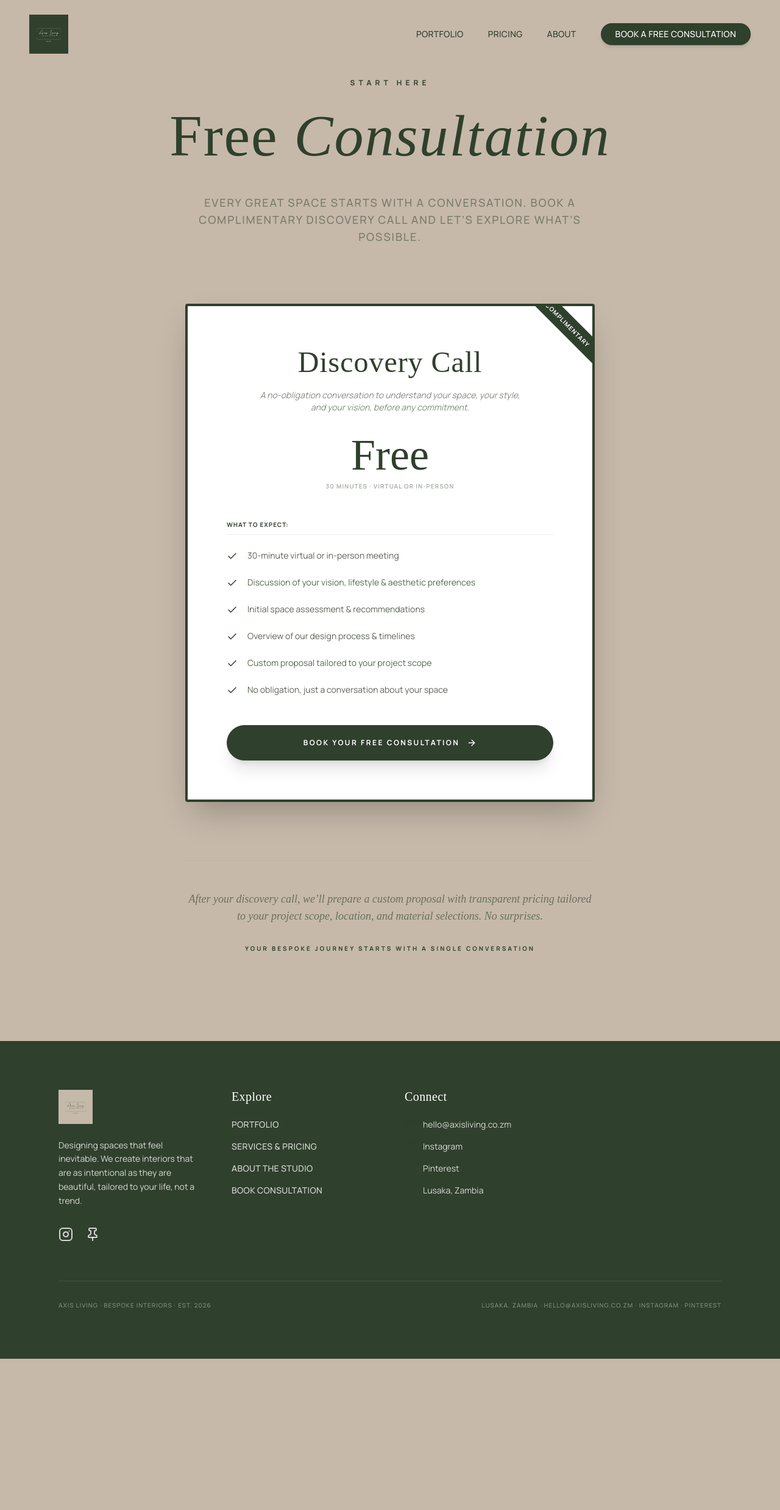
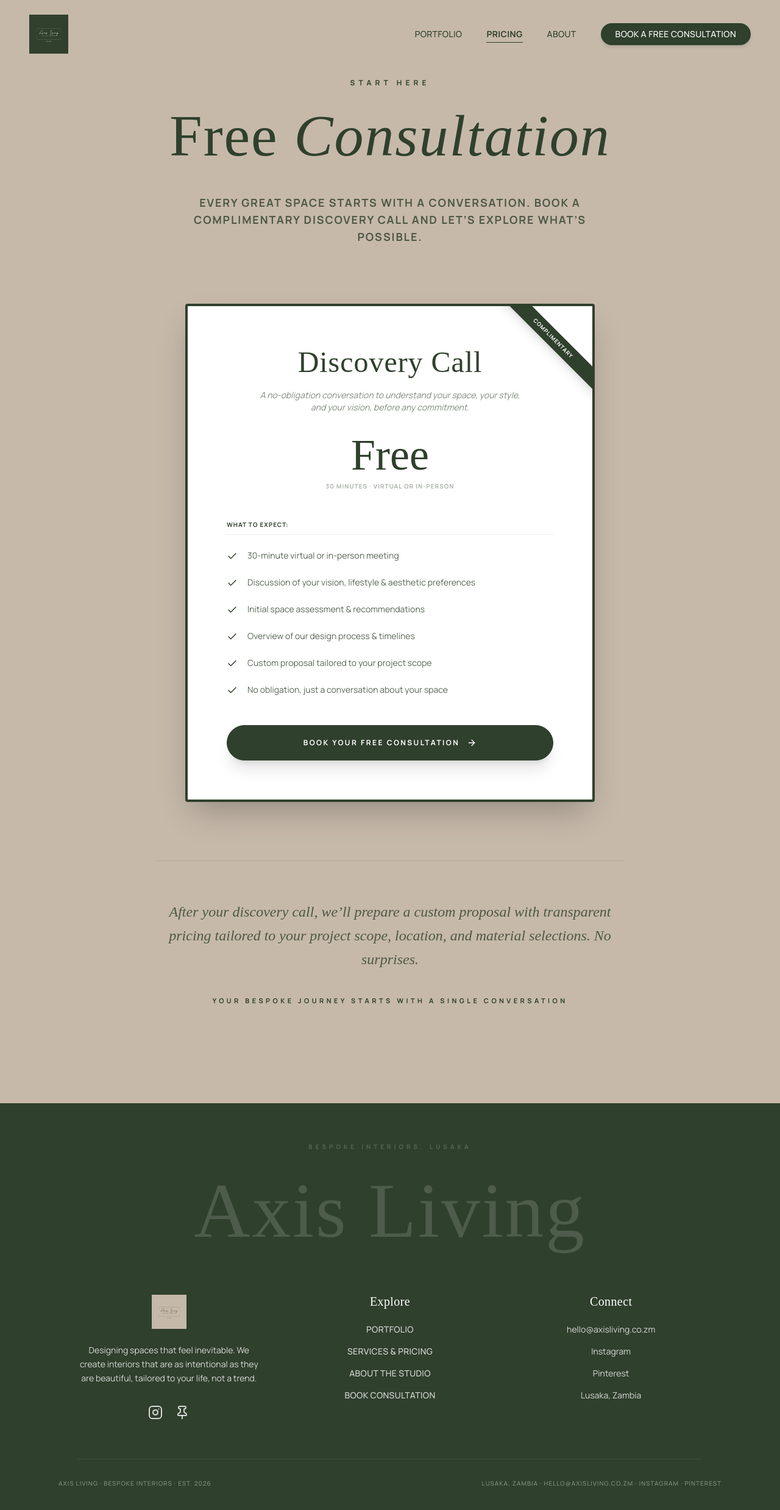
Before and after one commit to Ama-Dziedzom/Client-Management-Portal_Axis-Living, a Next.js app: page /pricing in a window 1280 px wide. Shown: the top 2476 px of the page at 61% size. Before the commit the page ends 2228 px from the top, so only its background shows below. Built offline with nearby package versions, Linux system fonts and the light colour scheme; a web font is replaced by a local one.

Commit message:
feat: Set up initial website architecture including main pages, navigation, and an animated homepage.

```diff
--- a/src/app/about/AboutClient.tsx
+++ b/src/app/about/AboutClient.tsx
@@ -68,11 +68,12 @@
                         priority
                     />
                 </motion.div>
-                <div className="relative z-10 text-center text-white px-6">
+                <div className="absolute inset-0 bg-black/40 z-10" />
+                <div className="relative z-20 text-center text-white px-6">
                     <motion.p
                         initial={{ opacity: 0, letterSpacing: "0.2em" }}
                         animate={{ opacity: 1, letterSpacing: "0.5em" }}
-                        className="text-accent text-xs font-bold uppercase mb-4"
+                        className="text-white text-xs font-bold uppercase mb-4 opacity-90"
                     >
                         The Studio
                     </motion.p>
@@ -83,7 +84,7 @@
                     >
                         Our Philosophy
                     </motion.h1>
-                    <p className="max-w-2xl mx-auto text-white/50 text-sm tracking-widest uppercase font-medium">
+                    <p className="max-w-2xl mx-auto text-white/90 text-sm tracking-[0.5em] uppercase font-bold">
                         Good design isn&apos;t decorating. It&apos;s problem-solving with beauty.
                     </p>
                 </div>
@@ -159,7 +160,7 @@
                         viewport={{ once: true, margin: "-100px" }}
                         className="mb-24 text-center"
                     >
-                        <span className="text-white/50 text-xs font-bold uppercase tracking-[0.4em] mb-4 block">The Journey</span>
+                        <span className="text-white/70 text-xs font-bold uppercase tracking-[0.4em] mb-4 block">The Journey</span>
                         <h2 className="text-white text-5xl md:text-8xl font-heading mb-12 font-light leading-[1.2] tracking-wide">My Process</h2>
                     </motion.header>
 
@@ -178,7 +179,7 @@
                             >
                                 <span className="text-white/30 text-4xl font-heading mb-8 italic group-hover:text-white/70 transition-all">{proc.step}</span>
                                 <h3 className="text-white text-2xl font-heading mb-6 group-hover:text-white/60 transition-colors">{proc.title}</h3>
-                                <p className="text-sm font-body leading-relaxed text-white/50">
+                                <p className="text-sm font-body leading-relaxed text-white/70">
                                     {proc.description}
                                 </p>
                             </motion.div>
--- a/src/app/booking/page.tsx
+++ b/src/app/booking/page.tsx
@@ -738,7 +738,7 @@
                 {/* Email fallback */}
                 <div className="mt-24 text-center opacity-40 hover:opacity-100 transition-opacity">
                     <p className="text-xs font-bold uppercase tracking-widest flex items-center gap-3 justify-center mb-6">
-                        <Mail size={16} /> or reach out directly: hello@axisliving.co.zm
+                        <Mail size={16} /> or reach out directly: <a href="mailto:hello@axisliving.co.zm" className="text-accent hover:underline">hello@axisliving.co.zm</a>
                     </p>
                 </div>
             </div>
--- a/src/app/layout.tsx
+++ b/src/app/layout.tsx
@@ -30,9 +30,9 @@
 }) {
     return (
         <html lang="en" className={`${manrope.variable} scroll-smooth`}>
-            <body className="bg-background text-foreground antialiased min-h-screen flex flex-col">
+            <body className="bg-background text-foreground antialiased min-h-screen">
                 <Navbar />
-                <main className="flex-grow">
+                <main>
                     {children}
                 </main>
                 <Footer />
--- a/src/app/page.tsx
+++ b/src/app/page.tsx
@@ -61,7 +61,7 @@
     }
 
     return (
-        <div className="flex flex-col">
+        <div className="bg-background">
             {/* Hero Section */}
             <section ref={setHeroElement} className="relative h-screen min-h-[700px] flex items-center justify-center overflow-hidden">
                 <motion.div style={{ y }} className="absolute inset-0 z-0">
--- a/src/app/pricing/page.tsx
+++ b/src/app/pricing/page.tsx
@@ -32,7 +32,7 @@
                     >
                         Free <span className="italic font-light">Consultation</span>
                     </motion.h1>
-                    <p className="text-foreground/50 text-lg uppercase tracking-widest max-w-2xl mx-auto font-medium">
+                    <p className="text-foreground/80 text-lg uppercase tracking-widest max-w-2xl mx-auto font-bold">
                         Every great space starts with a conversation. Book a complimentary discovery call and let&rsquo;s explore what&rsquo;s possible.
                     </p>
                 </header>
@@ -44,7 +44,7 @@
                         viewport={{ once: true }}
                         className="relative bg-white p-12 lg:p-16 border-4 border-accent rounded-sm shadow-2xl overflow-hidden"
                     >
-                        <div className="absolute top-0 right-0 bg-accent text-white px-8 py-2 text-[10px] font-bold tracking-widest uppercase rotate-45 translate-x-[25%] translate-y-[50%]">
+                        <div className="absolute top-10 -right-16 bg-accent text-white py-1.5 w-64 text-[9px] font-bold tracking-widest uppercase rotate-45 flex items-center justify-center shadow-lg">
                             Complimentary
                         </div>
 
@@ -82,12 +82,12 @@
                     initial={{ opacity: 0 }}
                     whileInView={{ opacity: 1 }}
                     viewport={{ once: true }}
-                    className="mt-24 text-center max-w-2xl mx-auto py-12 border-t border-foreground/5"
+                    className="mt-24 text-center max-w-3xl mx-auto py-16 border-t border-foreground/10"
                 >
-                    <p className="text-foreground/60 text-lg italic font-heading mb-8">
+                    <p className="text-foreground/80 text-xl md:text-2xl italic font-heading mb-10 leading-relaxed">
                         After your discovery call, we&rsquo;ll prepare a custom proposal with transparent pricing tailored to your project scope, location, and material selections. No surprises.
                     </p>
-                    <p className="text-[10px] uppercase tracking-[0.3em] font-bold">
+                    <p className="text-[11px] uppercase tracking-[0.4em] font-bold text-accent">
                         Your bespoke journey starts with a single conversation
                     </p>
                 </motion.div>
--- a/src/components/Navigation/Footer.tsx
+++ b/src/components/Navigation/Footer.tsx
@@ -4,9 +4,18 @@
 
 const Footer = () => {
     return (
-        <footer className="bg-foreground text-white/80 py-20 px-6 lg:px-24">
-            <div className="max-w-7xl mx-auto grid grid-cols-1 md:grid-cols-4 gap-12 border-b border-white/10 pb-16">
-                <div className="col-span-1 md:col-span-1">
+        <footer className="relative z-10 bg-foreground text-white/80 min-h-[70vh] flex flex-col px-6 lg:px-24 pb-12">
+            {/* Brand Statement */}
+            <div className="flex-1 flex flex-col items-center justify-center py-16 text-center">
+                <span className="text-white/20 text-[10px] uppercase tracking-[0.5em] font-bold mb-6 block">Bespoke Interiors, Lusaka</span>
+                <h3 className="text-6xl md:text-9xl font-heading text-white/[0.15] tracking-wide leading-tight select-none">
+                    Axis Living
+                </h3>
+            </div>
+
+            {/* Footer Content */}
+            <div className="max-w-5xl mx-auto w-full grid grid-cols-1 md:grid-cols-3 gap-16 border-b border-white/10 pb-16 text-center">
+                <div className="flex flex-col items-center">
                     <Link href="/" className="relative block">
                         <Image
                             src="/logo-light.jpeg"
@@ -16,7 +25,7 @@
                             className="h-14 w-auto object-contain"
                         />
                     </Link>
-                    <p className="mt-6 text-sm leading-relaxed max-w-sm">
+                    <p className="mt-6 text-sm leading-relaxed max-w-xs">
                         Designing spaces that feel inevitable. We create interiors that are as intentional as they are beautiful, tailored to your life, not a trend.
                     </p>
                     <div className="flex space-x-5 mt-8">
@@ -29,7 +38,7 @@
                     </div>
                 </div>
 
-                <div className="col-span-1">
+                <div className="flex flex-col items-center">
                     <h4 className="text-white font-heading text-xl mb-6 tracking-wide">Explore</h4>
                     <ul className="space-y-4 text-sm font-medium tracking-wide font-body">
                         <li><Link href="/portfolio" className="hover:text-accent transition-colors uppercase">Portfolio</Link></li>
@@ -39,21 +48,20 @@
                     </ul>
                 </div>
 
-                <div className="col-span-1">
+                <div className="flex flex-col items-center">
                     <h4 className="text-white font-heading text-xl mb-6 tracking-wide">Connect</h4>
                     <ul className="space-y-4 text-sm font-body">
-                        <li className="flex items-center space-x-3"><Mail size={18} className="text-accent" /> <span>hello@axisliving.co.zm</span></li>
-                        <li className="flex items-center space-x-3"><Instagram size={18} className="text-accent" /> <span>Instagram</span></li>
-                        <li className="flex items-center space-x-3"><Pinterest size={18} className="text-accent" /> <span>Pinterest</span></li>
-                        <li className="flex items-center space-x-3 items-start"><MapPin size={18} className="text-accent mt-0.5" /> <span>Lusaka, Zambia</span></li>
+                        <li><a href="mailto:hello@axisliving.co.zm" className="hover:text-accent transition-colors">hello@axisliving.co.zm</a></li>
+                        <li><Link href="https://instagram.com" target="_blank" className="hover:text-accent transition-colors">Instagram</Link></li>
+                        <li><Link href="https://pinterest.com" target="_blank" className="hover:text-accent transition-colors">Pinterest</Link></li>
+                        <li>Lusaka, Zambia</li>
                     </ul>
                 </div>
-
             </div>
 
-            <div className="max-w-7xl mx-auto pt-8 flex flex-col md:flex-row justify-between items-center text-[10px] tracking-widest uppercase font-medium opacity-50">
+            <div className="max-w-7xl mx-auto w-full pt-8 flex flex-col md:flex-row justify-between items-center text-[10px] tracking-widest uppercase font-medium opacity-50">
                 <p>Axis Living &middot; Bespoke Interiors &middot; Est. 2026</p>
-                <p className="mt-4 md:mt-0">Lusaka, Zambia &middot; hello@axisliving.co.zm &middot; Instagram &middot; Pinterest</p>
+                <p className="mt-4 md:mt-0">Lusaka, Zambia &middot; <a href="mailto:hello@axisliving.co.zm" className="hover:text-accent transition-colors">hello@axisliving.co.zm</a> &middot; Instagram &middot; Pinterest</p>
             </div>
         </footer>
     );
--- a/src/components/Navigation/Navbar.tsx
+++ b/src/components/Navigation/Navbar.tsx
@@ -29,14 +29,16 @@
 
     const isProjectDetail = pathname.startsWith("/portfolio/") && pathname !== "/portfolio";
     const isDarkHero = pathname === "/" || pathname === "/about" || isProjectDetail;
-    const navTextColor = scrolled ? "text-foreground" : (isDarkHero ? "text-white" : "text-foreground");
+    const navTextColor = (scrolled && !isDarkHero) || (window.scrollY > 300)
+        ? "text-foreground"
+        : (isDarkHero ? "text-white" : "text-foreground");
 
     return (
         <nav
             className={cn(
                 "fixed top-0 left-0 right-0 z-50 transition-all duration-500 px-6 lg:px-12 py-6 flex items-center justify-between",
                 scrolled
-                    ? "bg-white/90 backdrop-blur-xl shadow-lg border-b border-foreground/5 py-4"
+                    ? "bg-background/80 backdrop-blur-lg shadow-lg border-b border-foreground/5 py-4"
                     : "bg-transparent",
                 navTextColor
             )}
@@ -54,18 +56,29 @@
 
             {/* Desktop Nav */}
             <div className="hidden md:flex items-center space-x-10 text-sm font-medium tracking-wide uppercase">
-                {navLinks.map((link) => (
+                {navLinks.map((link) => {
+                    const isActive = pathname === link.href;
+                    return (
                         <Link
                             key={link.href}
                             href={link.href}
                             className={cn(
-                            "hover:text-accent transition-colors",
-                            pathname === link.href ? "text-accent" : navTextColor
+                                "transition-all duration-300 relative py-1",
+                                // Base Color
+                                navTextColor,
+                                // Hover State
+                                scrolled ? "hover:text-accent" : (isDarkHero ? "hover:text-white/60" : "hover:text-accent"),
+                                // Active State
+                                isActive && cn(
+                                    "font-bold after:content-[''] after:absolute after:bottom-0 after:left-0 after:w-full after:h-px",
+                                    scrolled || !isDarkHero ? "text-accent after:bg-accent" : "text-white after:bg-white"
+                                )
                             )}
                         >
                             {link.name}
                         </Link>
-                ))}
+                    );
+                })}
                 <Link
                     href="/booking"
                     className="bg-accent text-white px-6 py-2 rounded-full hover:bg-accent/90 transition-all shadow-md hover:scale-105 active:scale-95"
```
Lines whose indentation alone changed are shown as unchanged.
